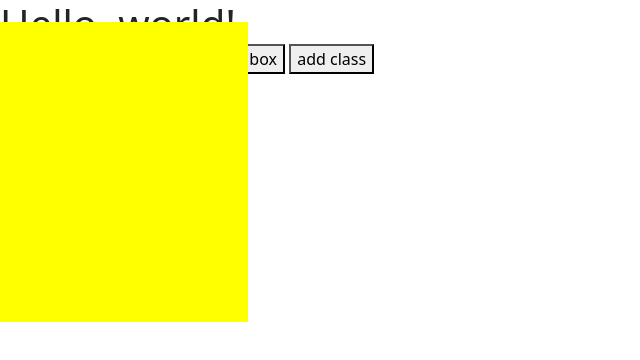
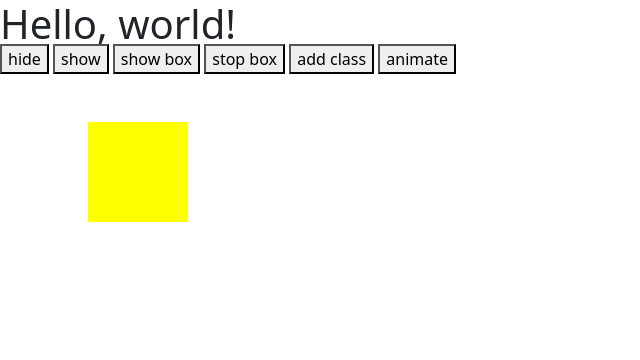
Before and after one commit to Naimur53/basic-jQuare, a plain HTML site: page index.html in a window 1280 px wide. Both pictures are taken after a click on the button "add class". Shown: the whole page, without its empty margins (0-640 px from the left). Drawn offline with Linux system fonts and the light colour scheme.

Commit message:
jquare done

```diff
--- a/elemants/css/style.css
+++ b/elemants/css/style.css
@@ -1,3 +1,5 @@
 .test{
-    transform: scale(3);
+    transform: scale(1);
+
+
 }
--- a/elemants/js/main.js
+++ b/elemants/js/main.js
@@ -22,6 +22,9 @@ $(document).ready(function(){
     $("#test").click(function(){
         $(".demo4").addClass("test");
     })
+    $("#animate").click(function(){
+        $(".test").animate({left:'200px'});
+    });
 
 
 
--- a/index.html
+++ b/index.html
@@ -23,10 +23,11 @@
     <button id="show-box">show box</button>
     <button id="stop">stop box</button>
     <button id="test">add class</button>
+    <button id="animate">animate</button>
     <div class="demo1"style="width:100px;height:100px;background:red;display: none;"></div>
     <div class="demo2"style="width:100px;height:100px;background:blue;display: none;"></div>
     <div class="demo3"style="width:100px;height:100px;background:black;display:none;"></div>
-    <div class="demo4 m-5"style="width:100px;height:100px;background:yellow;"></div>
+    <div class="demo4 m-5"style="width:100px;height:100px;background:yellow;position:absolute; left:40px;"></div>
 
     <!-- Optional JavaScript; choose one of the two! -->
     <script src="elemants/js/jquery-3.5.1.min.js"></script>
```
